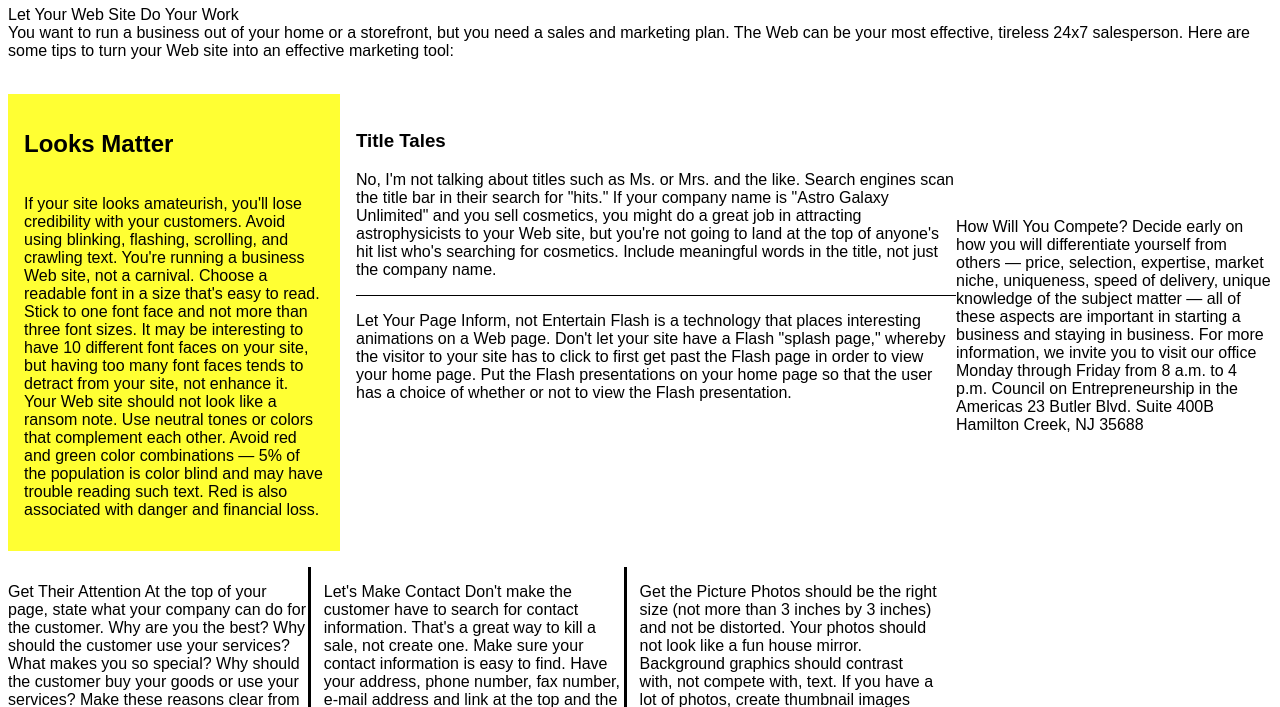
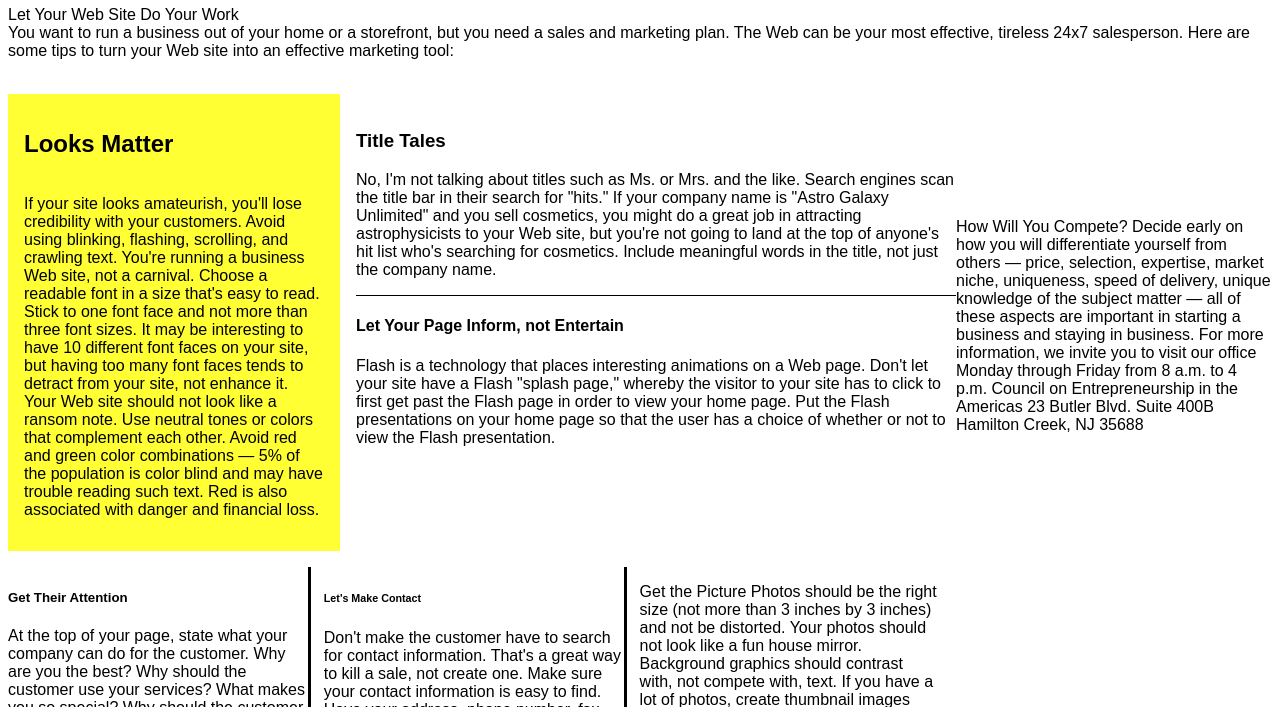
Before and after one commit to kalelP2/Images_Positioning_Activity, a plain HTML site: page index.html in a window 1280 px wide. Shown: the part 93-800 px from the top of the page. Drawn offline with Linux system fonts and the light colour scheme.

Commit message:
Update index.html

```diff
--- a/index.html
+++ b/index.html
@@ -35,7 +35,7 @@ No, I'm not talking about titles such as Ms. or Mrs. and the like. Search engine
   <br>
  <div id="entertain">
    <p>
-    Let Your Page Inform, not Entertain
+    <h4>Let Your Page Inform, not Entertain</h4>
 
 Flash is a technology that places interesting animations on a Web page. Don't let your site have a Flash "splash page," whereby the visitor to your site has to click to first get past the Flash page in order to view your home page. Put the Flash presentations on your home page so that the user has a choice of whether or not to view the Flash presentation.
 
@@ -44,7 +44,7 @@ Flash is a technology that places interesting animations on a Web page. Don't le
   <br>
  <div id="attention">
    <p>
-    Get Their Attention
+    <h5> Get Their Attention</h5>
 
 At the top of your page, state what your company can do for the customer. Why are you the best? Why should the customer use your services? What makes you so special? Why should the customer buy your goods or use your services? Make these reasons clear from the start and at the top.
 
@@ -53,7 +53,7 @@ At the top of your page, state what your company can do for the customer. Why ar
  <br>
  <div id="contact">
    <p>
-   Let's Make Contact
+   <h6> Let's Make Contact</h6>
 
 Don't make the customer have to search for contact information. That's a great way to kill a sale, not create one. Make sure your contact information is easy to find. Have your address, phone number, fax number, e-mail address and link at the top and the bottom of every page.
 
@@ -62,7 +62,7 @@ Don't make the customer have to search for contact information. That's a great w
   <br>
  <div id="picture">
    <p>
-    Get the Picture
+    <h7>  Get the Picture</h7>
 
 Photos should be the right size (not more than 3 inches by 3 inches) and not be distorted. Your photos should not look like a fun house mirror. Background graphics should contrast with, not compete with, text. If you have a lot of photos, create thumbnail images (about 1 - 1 1/2 inches square) that link to larger-size images. Having the large images on separate pages means your home page will download faster. Also, pages with several large photos and little text look quite "old school" and amateurish – it looks as if you've got nothing to say, and that's the last thing you want to convey to your readers.
 
@@ -71,7 +71,7 @@ Photos should be the right size (not more than 3 inches by 3 inches) and not be
   <br>
  <div id="comete">
    <p>
-    How Will You Compete?
+    <h8> How Will You Compete?</h8>
 
 Decide early on how you will differentiate yourself from others — price, selection, expertise, market niche, uniqueness, speed of delivery, unique knowledge of the subject matter — all of these aspects are important in starting a business and staying in business. For more information, we invite you to visit our office Monday through Friday from 8 a.m. to 4 p.m.
 Council on Entrepreneurship in the Americas
```
